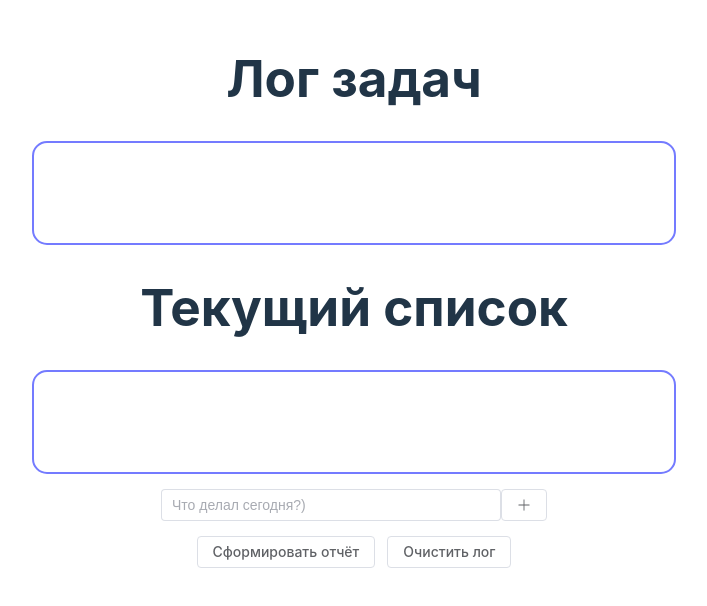
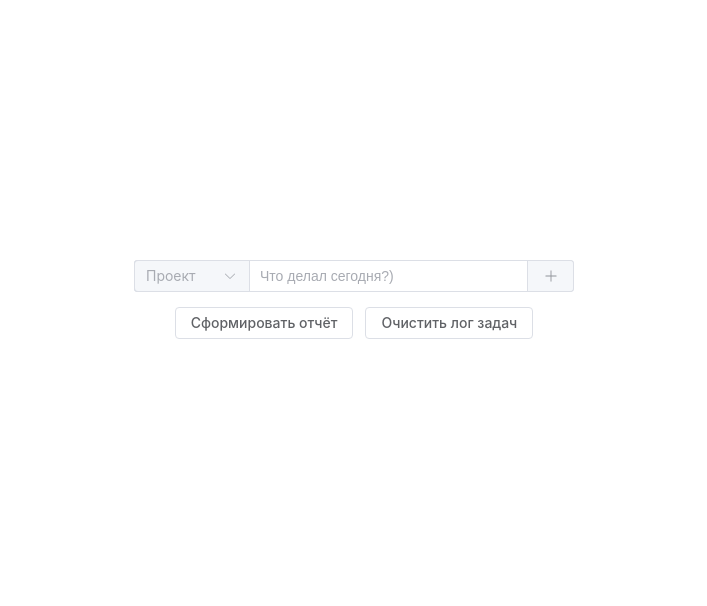
Before and after one commit to Booooer/task-filler, a Vue app: page / in a window 1280 px wide. Shown: the part 108-714 px from the top of the page, without its empty margins (286-993 px from the left). Built offline with nearby package versions, Linux system fonts and the light colour scheme.

Commit message:
init commit

```diff
--- a/src/components/LogFormTask.vue
+++ b/src/components/LogFormTask.vue
@@ -3,6 +3,7 @@ import {ref} from 'vue'
 import {Plus} from '@element-plus/icons-vue'
 import {Delete} from "@element-plus/icons-vue"
 import {ElMessage} from 'element-plus'
+import {isEmpty} from "element-plus/es/utils/index";
 
 const allTasks = ref([])
 allTasks.value = JSON.parse(localStorage.getItem('tasks')) ?? []
@@ -51,22 +52,44 @@ const setLocalStorage = () => {
 }
 
 const validateTask = (task) => {
-  if (task.length < 9 || task.length > 64) {
-    return false
-  }
-  return task.indexOf('Тест');
+  return !(task.length < 9 || task.length > 64);
 }
 const updateStorage = (task) => {
   if (!validateTask(task)) {
     ElMessage.error('Ты уверен, что написал всё корректно?')
     return
   }
+
+  if (currentProject.value.length > 0) {
+    tasks.value.push(currentProject.value + ' - ' + checkTaskName(task))
+  } else {
     tasks.value.push(task)
+    updateProjects(task)
+  }
+
   currentTask.value = ''
+  currentProject.value = ''
+}
+
+const checkTaskName = (task) => {
+  if (task.indexOf('-')) {
+    return task.split('-')[1] ?? task.split('-')[0]
+  }
+
+  return task
 }
 
 const copyTask = (task) => {
   navigator.clipboard.writeText(task)
+}
+
+const updateProjects = (task) => {
+  let project = task.split('-')[0]
+  if (!projects.value.includes(project)) {
+    console.log(project)
+    projects.value.push(project)
+    localStorage.setItem('projects', JSON.stringify(projects.value))
+  }
 }
 
 const removeItemTask = (index) => {
@@ -74,18 +97,25 @@ const removeItemTask = (index) => {
 }
 
 const removeLogItem = (index) => {
-  allTasks.value.splice(index,1)
-  localStorage.setItem('tasks',JSON.stringify(allTasks.value))
+  allTasks.value.splice(index, 1)
+  localStorage.setItem('tasks', JSON.stringify(allTasks.value))
 }
 
 const tasks = ref([])
 const currentTask = ref('')
+const projects = ref([])
+const currentProject = ref('')
+projects.value = !isEmpty(JSON.parse(localStorage.getItem('projects'))) ? JSON.parse(localStorage.getItem('projects')) : []
+
+if (!projects.value.includes('Б24')) {
+  projects.value.push('Б24')
+}
 
 </script>
 
 <template>
-  <h1 v-if="allTasks">Лог задач</h1>
-  <div class="log-form-task" v-if="allTasks">
+  <h1 v-if="allTasks.length">Лог задач</h1>
+  <div class="log-form-task" v-if="allTasks.length">
     <div
         v-for="(logTask,index) in allTasks"
     >
@@ -104,8 +134,8 @@ const currentTask = ref('')
     </div>
   </div>
 
-  <h1>Текущий список</h1>
-  <div class="log-form-task">
+  <h1 v-if="tasks.length">Текущий список</h1>
+  <div v-if="tasks.length" class="log-form-task">
     <div v-for="(task, index) in tasks">
       <div class="task-item">
         <p>{{ task }}</p>
@@ -121,13 +151,32 @@ const currentTask = ref('')
   <div class="add-task-input">
     <el-input
         v-model="currentTask"
-        style="width: 340px"
+        style="width: 440px"
         placeholder="Что делал сегодня?)"
+        class="input-with-select"
+    >
+      <template #prepend>
+        <el-select
+            v-model="currentProject"
+            placeholder="Проект"
+            style="width: 115px"
+            >
+          <div
+              v-for="project in projects">
+            <el-option
+                :label="project"
+                :value="project"
             />
+          </div>
+        </el-select>
+      </template>
+      <template #append>
         <el-button
             :icon="Plus"
             @click="updateStorage(currentTask)"
         />
+      </template>
+    </el-input>
   </div>
   <el-button
       style="margin-top: 15px"
@@ -141,7 +190,7 @@ const currentTask = ref('')
       size="default"
       @click="clearStorage()"
   >
-    Очистить лог
+    Очистить лог задач
   </el-button>
 </template>
 
```
Also changed, not shown: 5 other files (tests, documents, lock files or other folders). Lines whose indentation alone changed are shown as unchanged.
